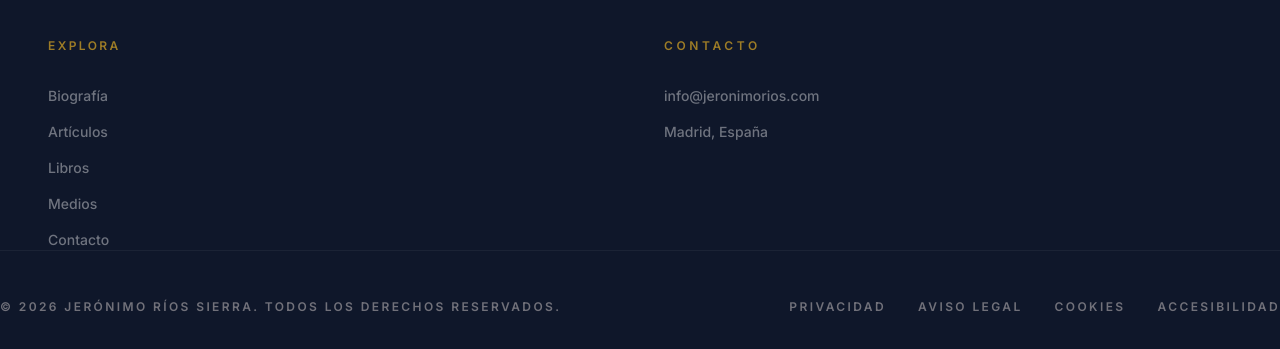
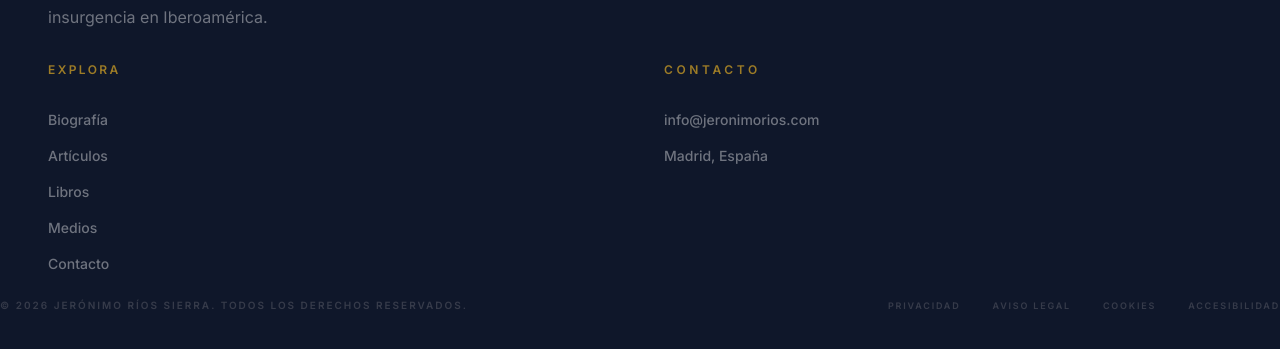
Before and after one commit to PajaritoCantor/Web-JRS, an Astro site in the folder frontend/: page / in a window 1280 px wide. Shown: the part 3326-3675 px from the top of the page. Built offline with nearby package versions, Linux system fonts and the light colour scheme; Astro itself is replaced by a stand-in of ours; a web font is replaced by a local one.

Commit message:
paddings and margins footer/books

```diff
--- a/frontend/src/components/Footer.astro
+++ b/frontend/src/components/Footer.astro
@@ -1,9 +1,9 @@
-<footer class="w-full bg-academic-dark text-white pt-6 pb-12 border-t border-white/5 relative overflow-hidden">
+<footer class="w-full bg-academic-dark text-white pt-16 pb-10 border-t border-white/5 relative overflow-hidden">
   <!-- Fondo decorativo sutil -->
   <div class="absolute top-0 right-0 w-[40%] h-full bg-academic-accent/5 blur-[100px] rounded-full translate-x-1/2 -z-10"></div>
 
   <div class="max-w-[1440px] mx-auto px-6 md:px-12">
-    <div class="grid grid-cols-1 md:grid-cols-4 gap-16 mb-12">
+    <div class="grid grid-cols-1 md:grid-cols-4 gap-16 mb-8">
       <div class="md:col-span-2">
         <a href="/" class="flex items-center gap-3 mb-8 group">
           <div class="w-10 h-10 rounded-xl bg-academic-accent flex items-center justify-center transition-transform group-hover:rotate-12">
@@ -66,11 +66,11 @@
       </div>
     </div>
 
-    <div class="pt-12 border-t border-white/5 flex flex-col md:flex-row justify-between items-center gap-6">
-      <p class="text-zinc-500 text-xs uppercase tracking-[0.2em] font-bold">
+    <div class="pt-6 flex flex-col md:flex-row justify-between items-center gap-6 opacity-40">
+      <p class="text-zinc-500 text-[10px] uppercase tracking-[0.2em] font-bold">
         © {new Date().getFullYear()} Jerónimo Ríos Sierra. Todos los derechos reservados.
       </p>
-      <div class="flex gap-8 text-zinc-500 text-xs uppercase tracking-[0.2em] font-bold">
+      <div class="flex gap-8 text-zinc-500 text-[9px] uppercase tracking-[0.2em] font-bold">
         <a href="/privacidad" class="hover:text-white transition-colors">Privacidad</a>
         <a href="/aviso-legal" class="hover:text-white transition-colors">Aviso Legal</a>
         <a href="/cookies" class="hover:text-white transition-colors">Cookies</a>
```
